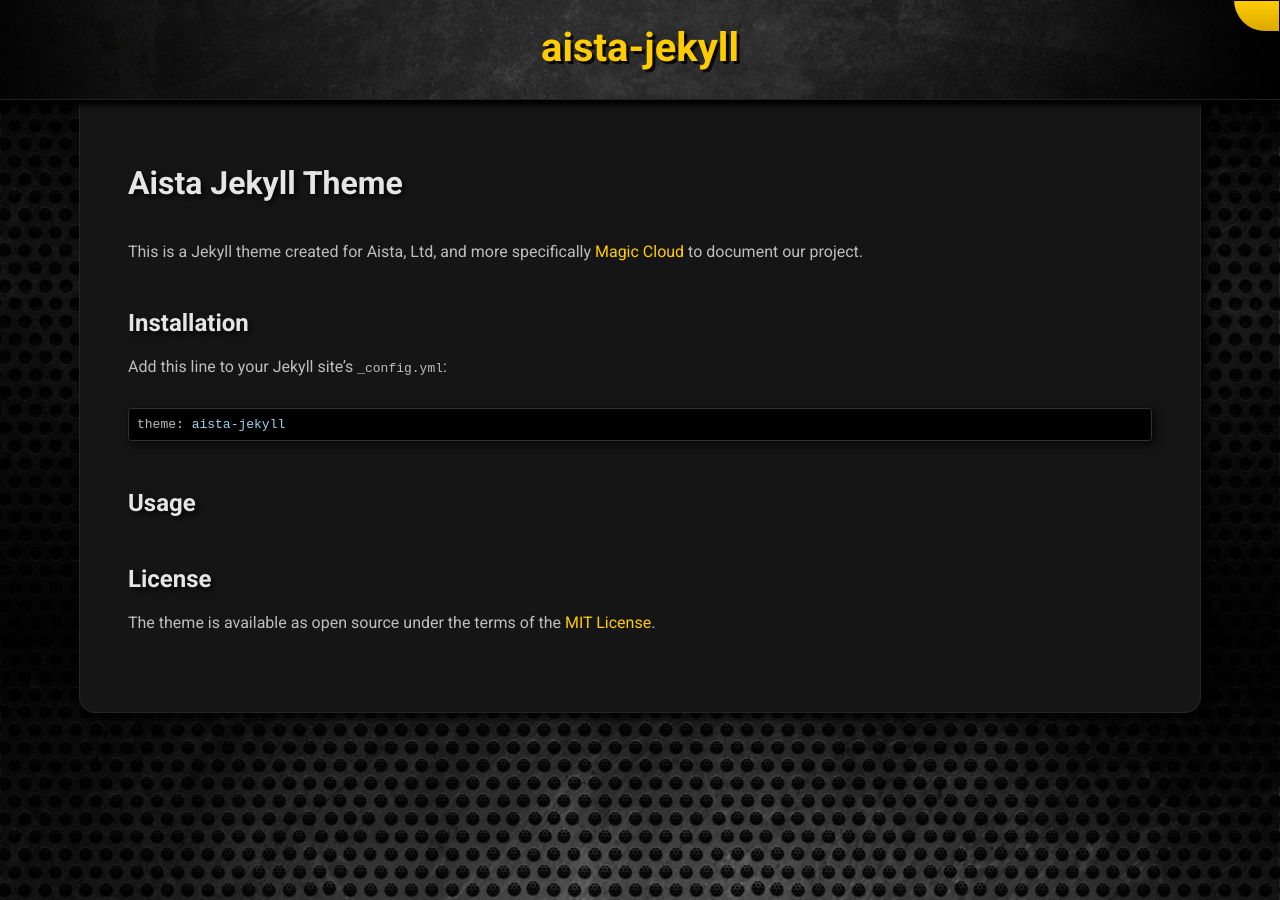
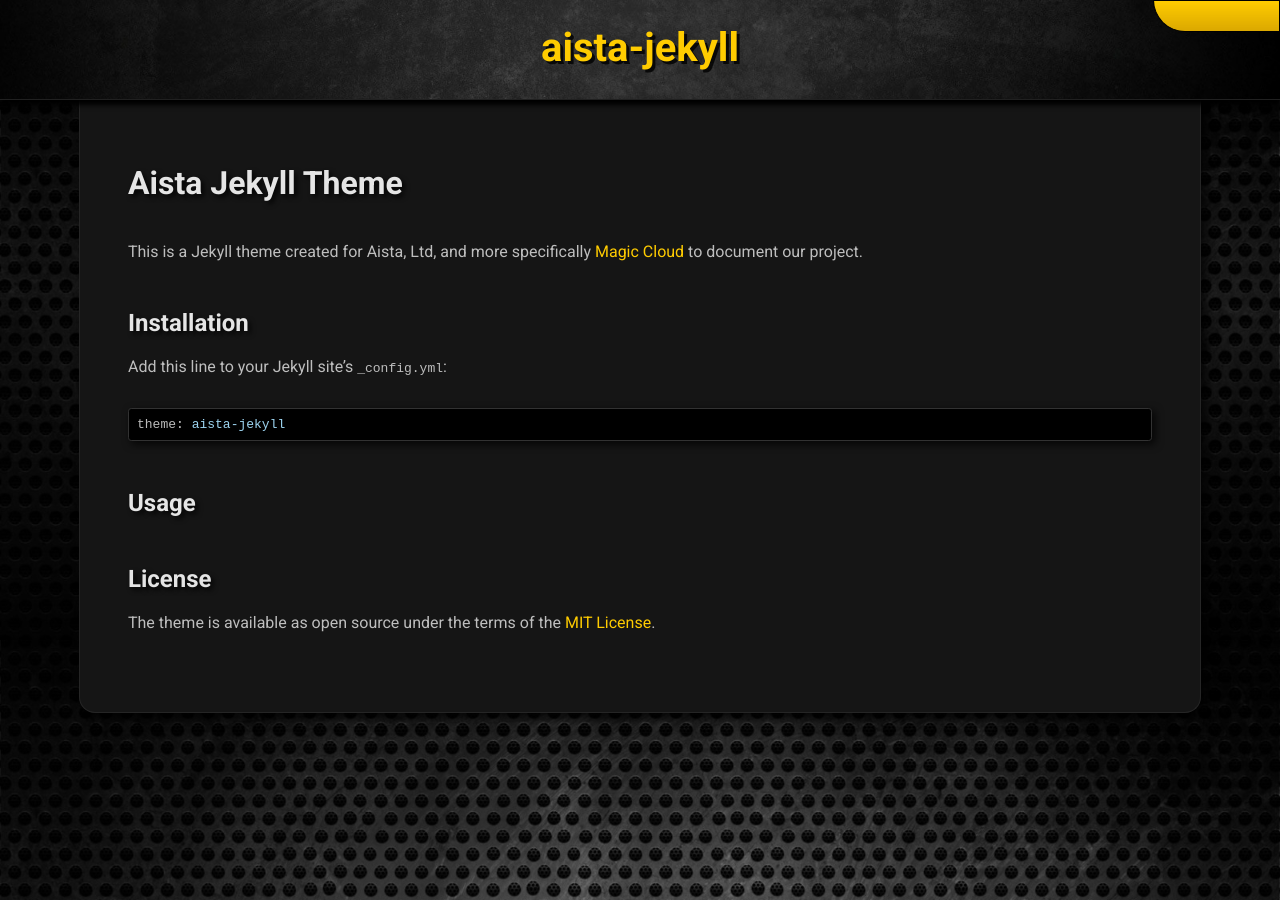
Before and after one commit to polterguy/aista-jekyll, a Jekyll site: the page built from README.md, in a window 1280 px wide. Built offline with Jekyll 4.4.1, drawn with Linux system fonts in a browser that asks for light colours; our own code applies the rules of GitHub Pages for plain Markdown files.

Commit message:
Update style.css

```diff
--- a/assets/style.css
+++ b/assets/style.css
@@ -56,6 +56,7 @@ h1 {
 }
 
 .banner .mwr a {
+  min-width: 80px;
   border: solid 1px black;
   background: linear-gradient(#fc0, #850);
   background-size: 1px 100px;
```
